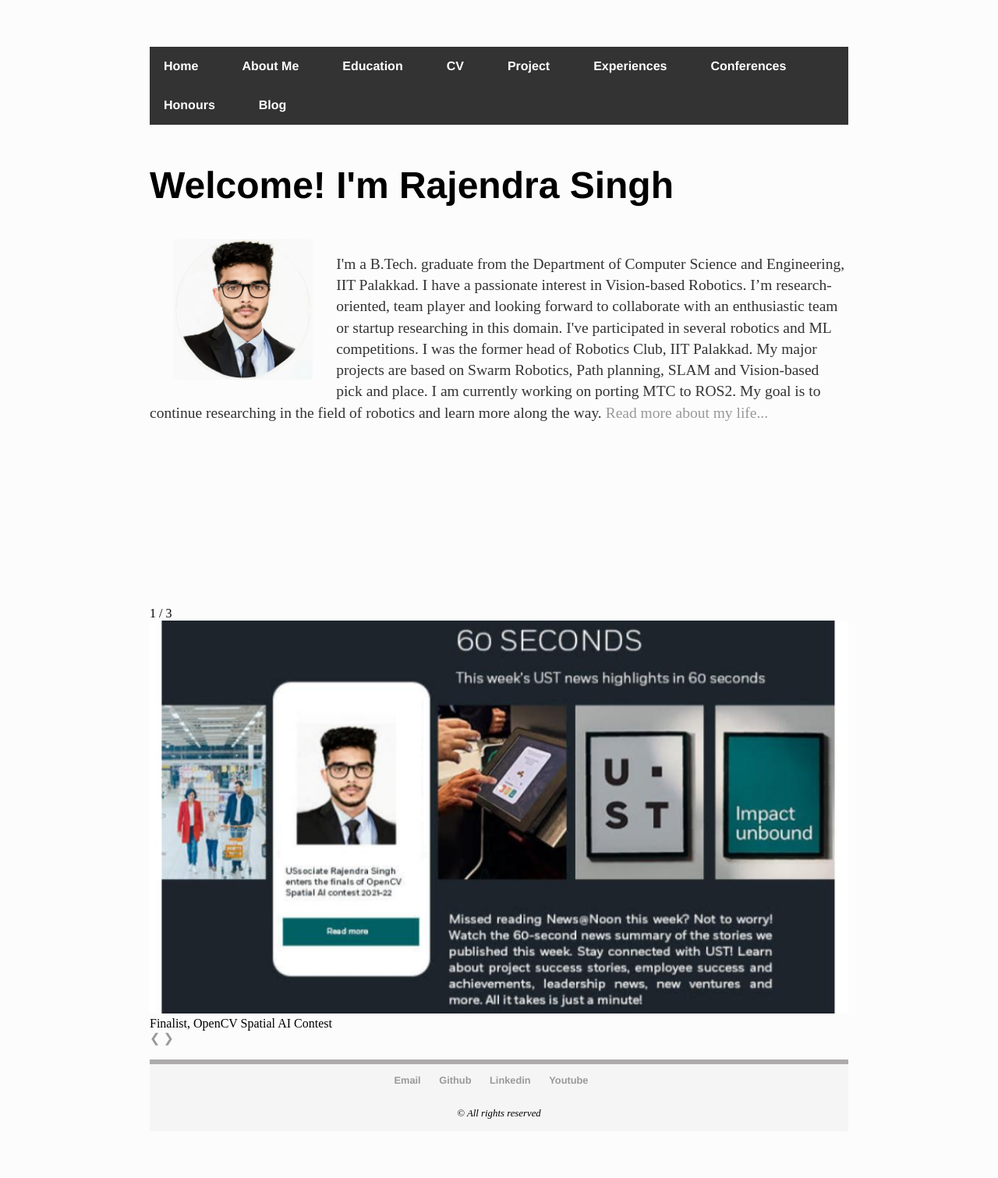
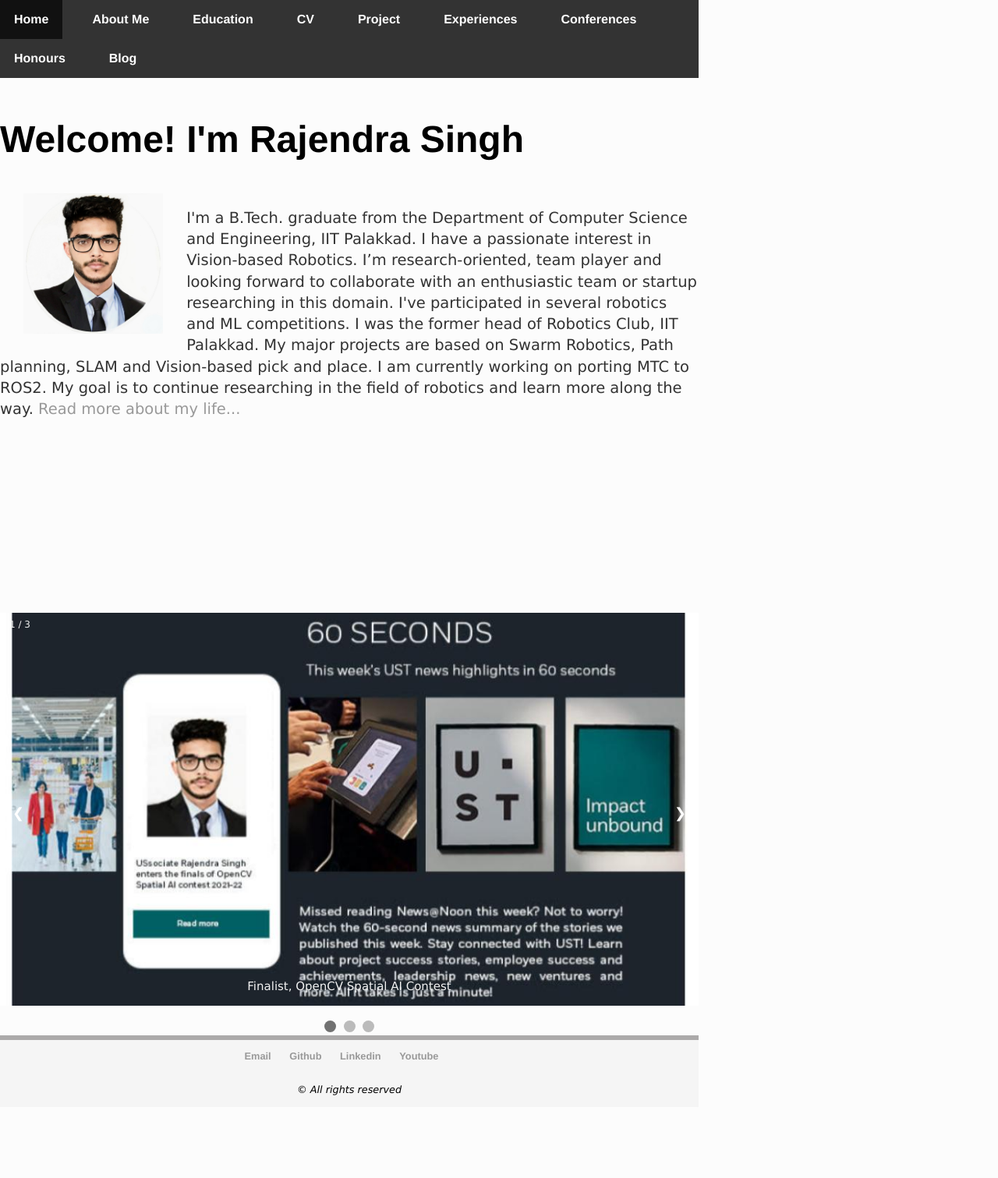
Before and after one commit to iamrajee/iamrajee.github.io, a Jekyll site: the page built from index.html, in a window 1280 px wide. Shown: the whole page at 78% size. Built offline with Jekyll 4.4.1, drawn with Linux system fonts in a browser that asks for light colours; after the commit the page ends 1420 px from its top, so only the background shows below that.

Commit message:
Update index.html

```diff
--- a/index.html
+++ b/index.html
@@ -2,6 +2,109 @@
 layout: default
 title: Rajendra Singh
 ---
+
+
+
+
+<meta name="viewport" content="width=device-width, initial-scale=1">
+<style>
+* {box-sizing: border-box}
+body {font-family: Verdana, sans-serif; margin:0}
+.mySlides {display: none}
+img {vertical-align: middle;}
+
+/* Slideshow container */
+.slideshow-container {
+  max-width: 1000px;
+  position: relative;
+  margin: auto;
+}
+
+/* Next & previous buttons */
+.prev, .next {
+  cursor: pointer;
+  position: absolute;
+  top: 50%;
+  width: auto;
+  padding: 16px;
+  margin-top: -22px;
+  color: white;
+  font-weight: bold;
+  font-size: 18px;
+  transition: 0.6s ease;
+  border-radius: 0 3px 3px 0;
+  user-select: none;
+}
+
+/* Position the "next button" to the right */
+.next {
+  right: 0;
+  border-radius: 3px 0 0 3px;
+}
+
+/* On hover, add a black background color with a little bit see-through */
+.prev:hover, .next:hover {
+  background-color: rgba(0,0,0,0.8);
+}
+
+/* Caption text */
+.text {
+  color: #f2f2f2;
+  font-size: 15px;
+  padding: 8px 12px;
+  position: absolute;
+  bottom: 8px;
+  width: 100%;
+  text-align: center;
+}
+
+/* Number text (1/3 etc) */
+.numbertext {
+  color: #f2f2f2;
+  font-size: 12px;
+  padding: 8px 12px;
+  position: absolute;
+  top: 0;
+}
+
+/* The dots/bullets/indicators */
+.dot {
+  cursor: pointer;
+  height: 15px;
+  width: 15px;
+  margin: 0 2px;
+  background-color: #bbb;
+  border-radius: 50%;
+  display: inline-block;
+  transition: background-color 0.6s ease;
+}
+
+.active, .dot:hover {
+  background-color: #717171;
+}
+
+/* Fading animation */
+.fade {
+  animation-name: fade;
+  animation-duration: 1.5s;
+}
+
+@keyframes fade {
+  from {opacity: .4}
+  to {opacity: 1}
+}
+
+/* On smaller screens, decrease text size */
+@media only screen and (max-width: 300px) {
+  .prev, .next,.text {font-size: 11px}
+}
+</style>
+
+
+
+
+
+
 <div class="blurb">
 	<br/>
 	<h1> Welcome!  I'm Rajendra Singh</h1>
```
